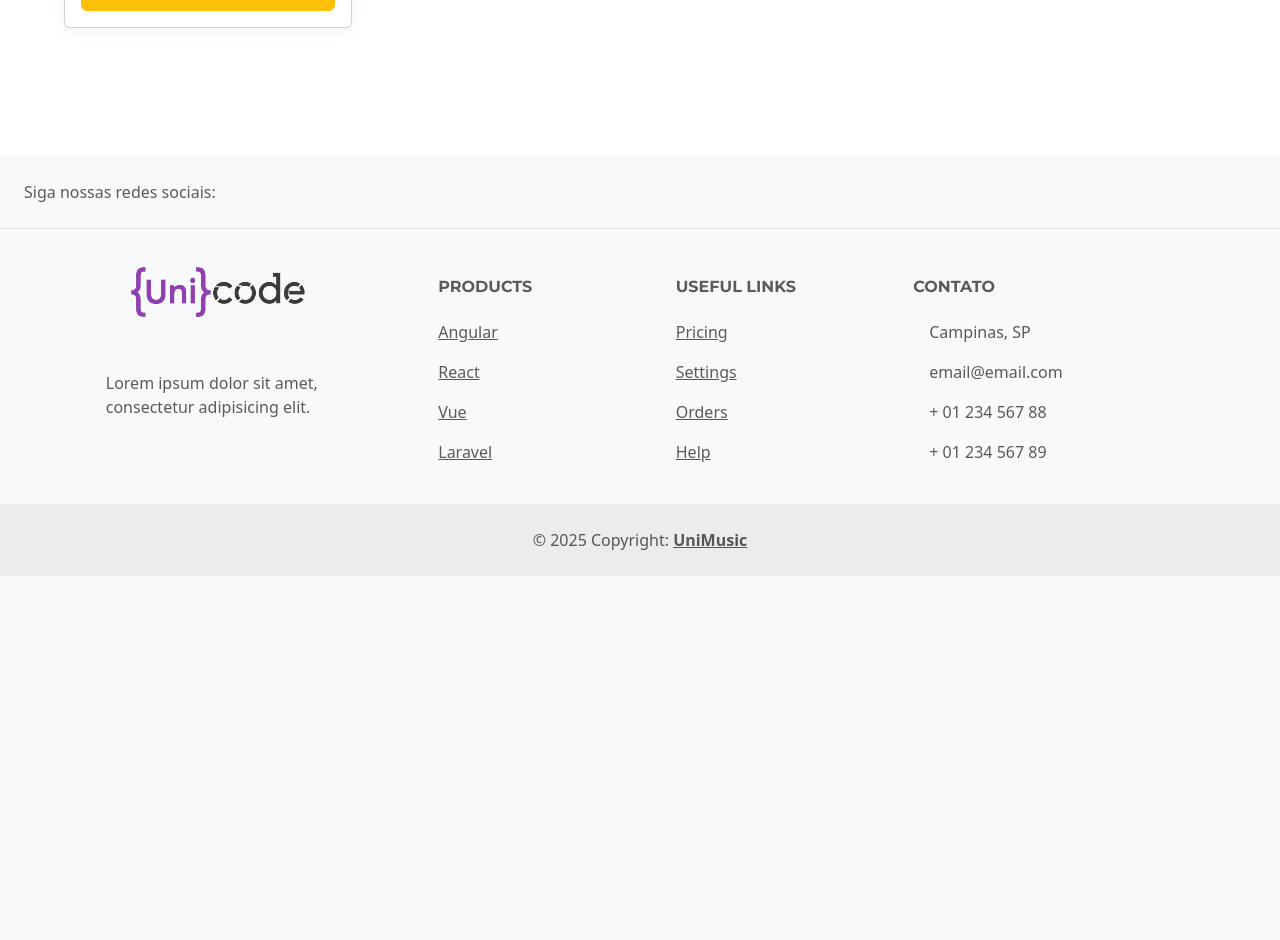
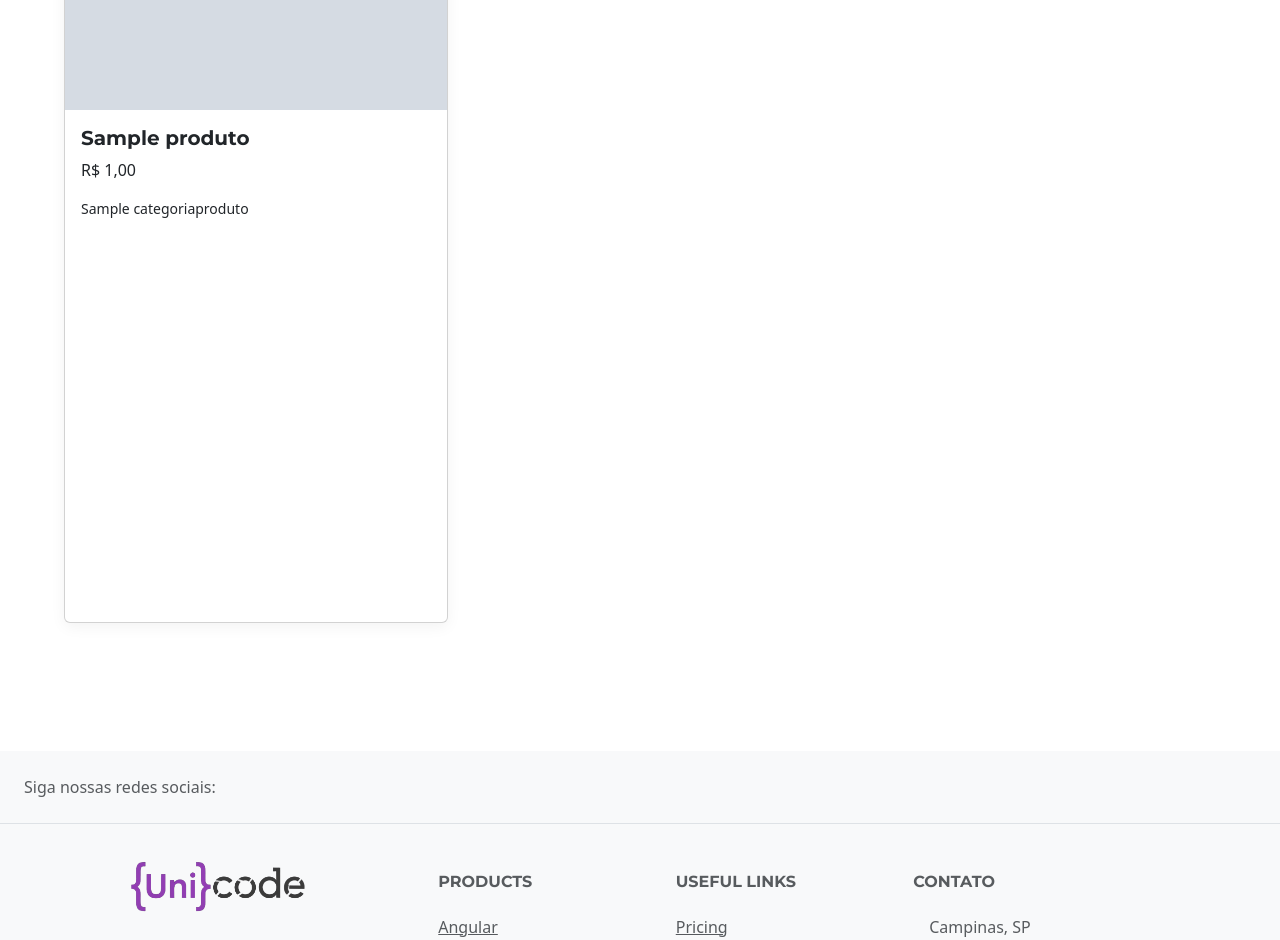
Before and after one commit to 1colombo/UniMusicMVP, a PHP site: page /index.php in a window 1280 px wide. Shown: the part 1080-2020 px from the top of the page. Before the commit the page ends 1656 px from the top, so only its background shows below. Run offline with PHP 8.4, Linux system fonts and the light colour scheme; tables that the repository leaves empty hold one stand-in row (values such as "Sample post"); grey boxes marked "Sample" are stand-in pictures.

Commit message:
feat: produtos na homepage

```diff
--- a/index.php
+++ b/index.php
@@ -1,6 +1,22 @@
 <?php
 include_once __DIR__ . '/config/init.php';
 include __DIR__ . '/public/navbar.php';
+
+$connect = connectBanco();
+
+$produtos = mysqli_query($connect, "
+  SELECT produto.idProduto, produto.nomeProduto, produto.descricaoProduto, produto.precoProduto, produto.imagem, categoriaproduto.nome AS categoria
+  FROM produto
+  JOIN categoriaproduto ON produto.idCategoria = categoriaproduto.idCategoria
+");
+
+$stmt = $connect->prepare("SELECT produto.idProduto, produto.nomeProduto, produto.descricaoProduto, produto.precoProduto, produto.imagem, categoriaproduto.nome AS categoria
+  FROM produto
+  JOIN categoriaproduto ON produto.idCategoria = categoriaproduto.idCategoria");
+
+$stmt->execute();
+$result = $stmt->get_result();
+$produtos = $result->fetch_all(MYSQLI_ASSOC);
 
 ?>
 
@@ -49,19 +65,26 @@ include __DIR__ . '/public/navbar.php';
 
 
 <!--CARDS-->
-<div class="card" style="width: 18rem;">
-  <img src="" class="card-img-top" alt="...">
-
-  <div class="card-body">
-    <h5 class="card-title">Ukulele</h5>
-    <h3 class="preco">R$10.000,00</h3>
-  </div>
-
-  <div class="card-body card-button">
-    <button class="btn btn-warning btn-card" type="submit">Adicionar ao Carrinho</button>
-  </div>
-
-</div>
+<?php foreach ($produtos as $produto): ?>
+            <div class="col-md-4" id="card-body">
+              <div class="card h-100">
+                <img src="  images/<?= htmlspecialchars($produto['imagem'])?>" class="card-img-top" alt="<?= htmlspecialchars($produto['nomeProduto']) ?>">
+                <div class="card-body">
+                  <h5 class="card-title"><?= htmlspecialchars($produto['nomeProduto']) ?></h5>
+                  <p class="card-text">R$ <?= number_format($produto['precoProduto'], 2, ',', '.') ?></p>
+                  <p class="card-text"><small><?= $produto['categoria'] ?></small></p>
+                  <form method="POST" action="adicionar_carrinho.php">
+                    <input type="hidden" name="id" value="<?= $produto['idProduto'] ?>">
+                    <input type="hidden" name="nome" value="<?= $produto['nomeProduto'] ?>">
+                    <input type="hidden" name="preco" value="<?= $produto['precoProduto'] ?>">
+                    <?php if(isLoggedIn()): ?>
+                      <button type="submit" class="btn btn-sm btn-success mt-2">Adicionar ao carrinho</button>
+                    <?php endif?>
+                  </form>
+                </div>
+              </div>
+            </div>
+          <?php endforeach; ?>
 </div>
 
 <!-- Footer -->
--- a/public/navbar.php
+++ b/public/navbar.php
@@ -28,7 +28,7 @@ if ($connect) {
         <div class="collapse navbar-collapse" id="navbarContent">
             <ul class="navbar-nav me-auto mb-2 mb-lg-0">
 
-                <li class="nav-item dropdown">
+                <!-- <li class="nav-item dropdown">
                     <a class="nav-link dropdown-toggle" href="#" id="categoriasDropdown" role="button" data-bs-toggle="dropdown" aria-expanded="false">
                         Categorias
                     </a>
@@ -46,9 +46,9 @@ if ($connect) {
                             <li><a class="dropdown-item" href="#">Nenhuma categoria encontrada</a></li>
                         <?php endif; ?>
                     </ul>
-                </li>
+                </li> -->
 
-                <?php if(isAdmin()): ?>
+            <?php if(isAdmin()): ?>
                 <li class="nav-item dropdown">
                     <a class="nav-link dropdown-toggle" href="#" id="adminDropdown" role="button" data-bs-toggle="dropdown" aria-expanded="false">
                         Administração
@@ -58,7 +58,7 @@ if ($connect) {
                         <li><a class="dropdown-item" href="<?php echo BASE_URL; ?>/admin/product_management.php">Gerenciar Produtos</a></li>
                     </ul>
                 </li>
-                <?php endif; ?>
+            <?php endif; ?>
             </ul>
 
             <div class="navbar-right">
```
